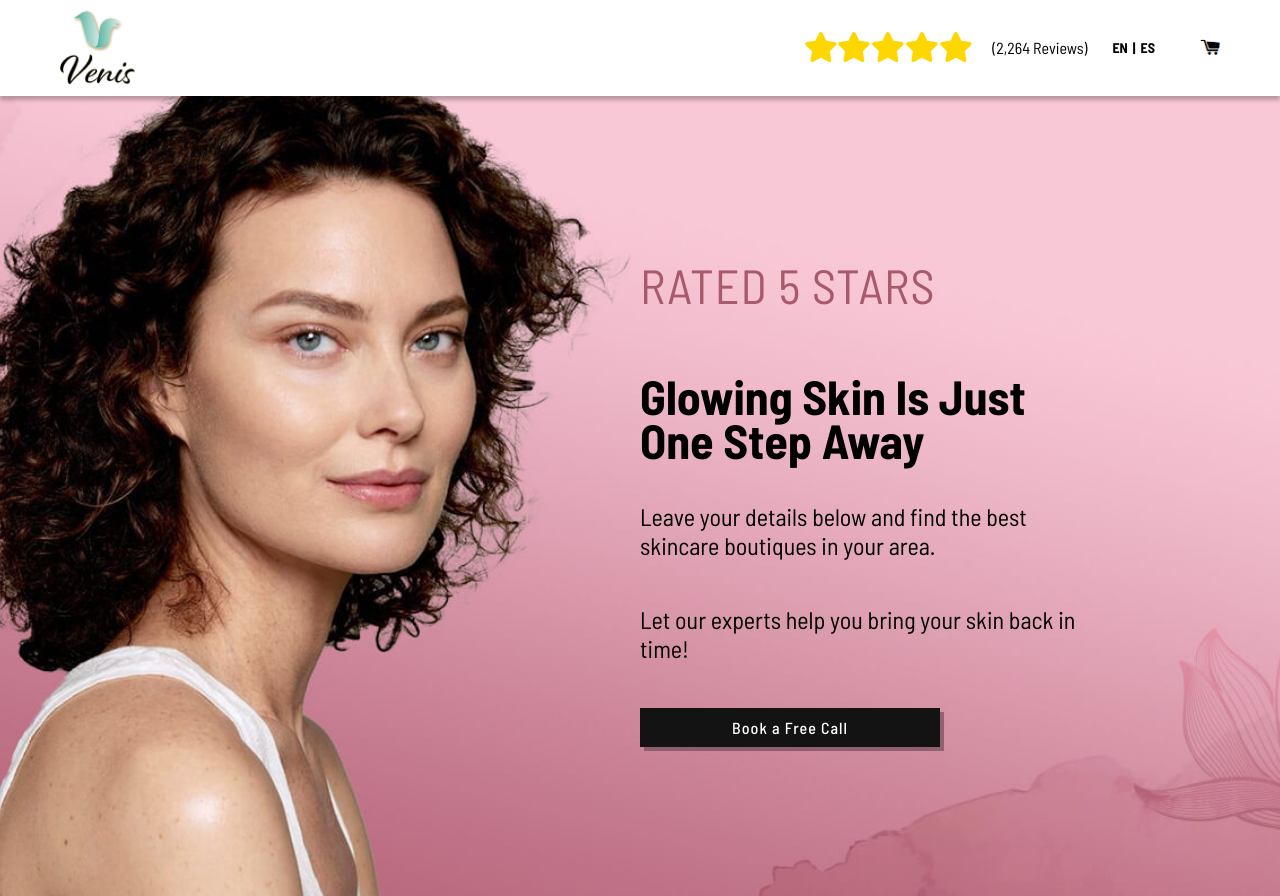
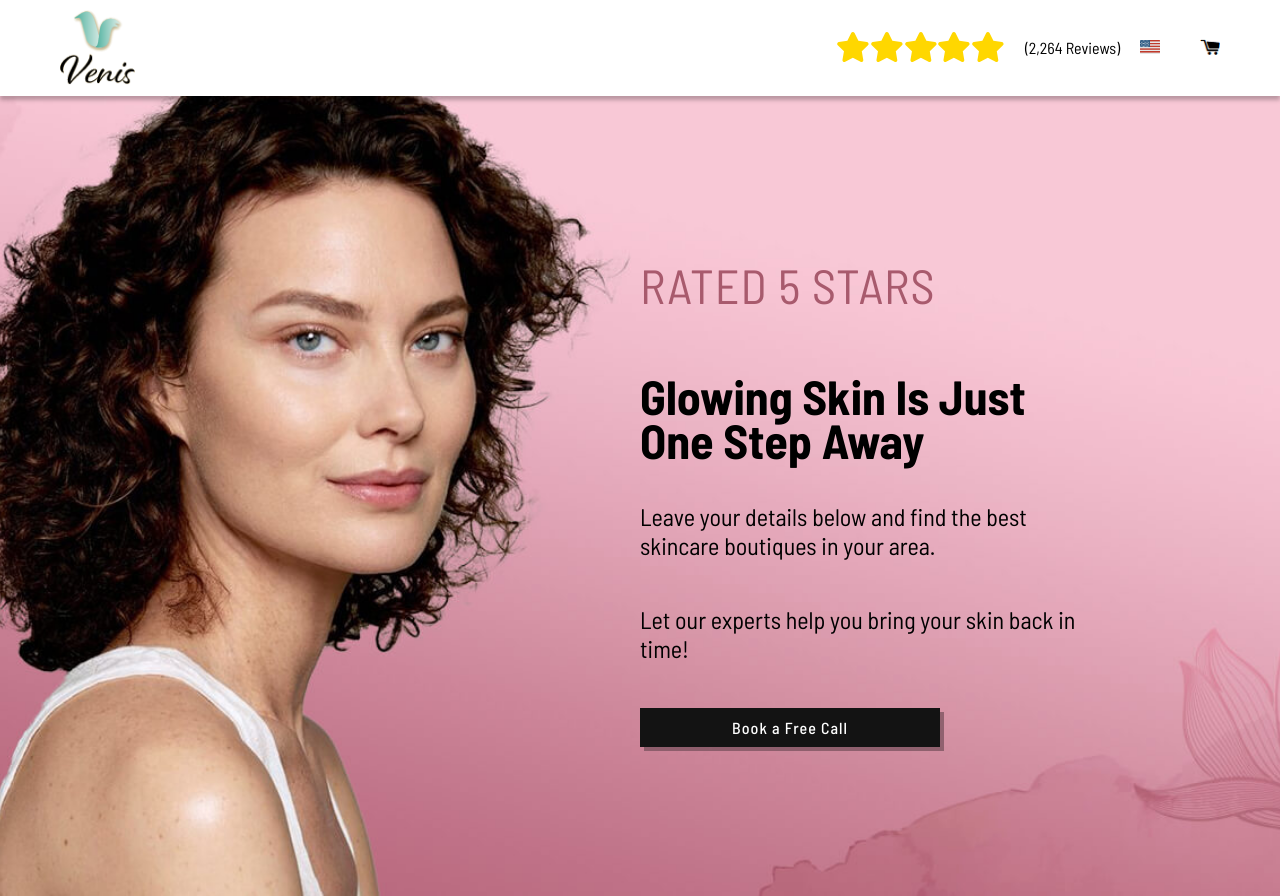
Before and after one commit to EliotIvanPH/Jynx, a Gatsby site: page / in a window 1280 px wide. Shown: the top 896 px of the page. Built offline with nearby package versions, Linux system fonts and the light colour scheme; Gatsby itself is replaced by a stand-in of ours.

Commit message:
FEAT: Chang Lang

```diff
--- a/gatsby-config.js
+++ b/gatsby-config.js
@@ -1,5 +1,5 @@
 module.exports = {
-  pathPrefix: `/test`,
+  pathPrefix: `/pruebalp`,
   siteMetadata: {
     title: `Venis`,
     description: `Glowing Skin is Just One Step Away`,
--- a/src/components/header.jsx
+++ b/src/components/header.jsx
@@ -5,6 +5,9 @@ import { useTranslation } from "react-i18next"
 import Logo from "../images/logo.png"
 import ShoppingCart from "../images/icons/shop.png"
 import MenuIcon from "../images/icons/menu-icon.png"
+
+import mxFlag from "../images/icons/mx.png"
+import usaFlag from "../images/icons/usa.png"
 
 import { FontAwesomeIcon } from '@fortawesome/react-fontawesome'
 import {
@@ -32,21 +35,7 @@ export default function Header({ switchLang }) {
             </li>
             <span className="review">{"(2,264 "+t("review")+")"}</span>
             <li>
-              <button
-                onClick={() => {
-                  switchLang("en")
-                }}
-              >
-                EN
-              </button>
-              |
-              <button
-                onClick={() => {
-                  switchLang("es")
-                }}
-              >
-                ES
-              </button>
+              <img src={usaFlag} alt="Flag"/>
             </li>
             <li>
               <img src={ShoppingCart} alt="Shopping Cart" />
```
Also changed, not shown: src/images/icons/mx.png (added), src/images/icons/usa.png (added).
